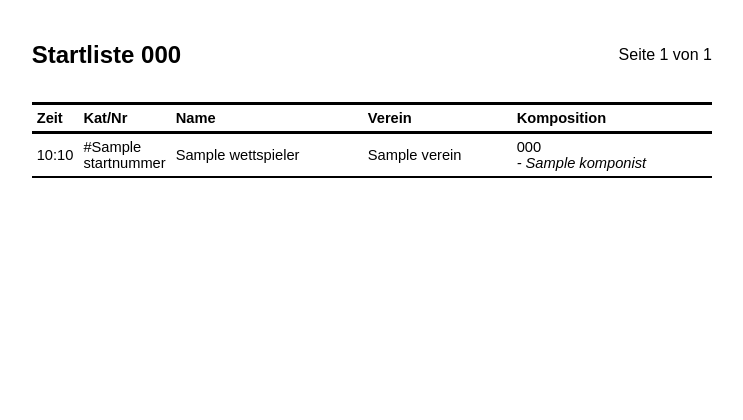
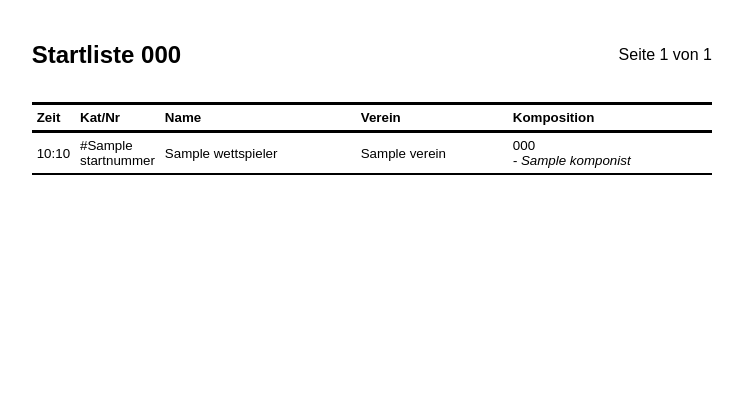
Before and after one commit to rafaelurben/tamtour-livestreaming, a Django app: template startlistmanager/tamtour_startlistmanager/templates/tamtour_startlistmanager/print.html in a window 1280 px wide. Shown: the top 420 px of the page, without its empty margins (33-776 px from the left). Run offline with Django 3.2, Linux system fonts and the light colour scheme; the template is opened without the code that fills it: most values are stand-ins (such as "Sample title", 1, 10 or a date in 2020).

Commit message:
Startlistmanager: Updated default font size and added URL parameter to change font size

```diff
--- a/startlistmanager/tamtour_startlistmanager/templates/admin/tamtour_startlistmanager/startliste/change_form.html
+++ b/startlistmanager/tamtour_startlistmanager/templates/admin/tamtour_startlistmanager/startliste/change_form.html
@@ -32,7 +32,7 @@
     {% if change %}
         <li>
             <abbr title="Druckversion der Startliste ansehen">
-                <a href="{% url 'admin:tamtour_startlistmanager_startliste_drucken' object_id %}" onclick="return openURL(this.href, '_blank');" rel="noopener">Drucken</a>
+                <a href="{% url 'admin:tamtour_startlistmanager_startliste_drucken' object_id %}?font_size=10pt" onclick="return openURL(this.href, '_blank');" rel="noopener">Drucken</a>
             </abbr>
         </li>
         {% if perms.tamtour_startlistmanager.add_startliste and not request.GET.showduplicateform %}
--- a/startlistmanager/tamtour_startlistmanager/templates/tamtour_startlistmanager/print.html
+++ b/startlistmanager/tamtour_startlistmanager/templates/tamtour_startlistmanager/print.html
@@ -45,7 +45,7 @@
       table {
         border-collapse: collapse;
         width: 100%;
-        font-size: 11pt;
+        font-size: {{ request.GET.font_size|default:"10pt" }};
       }
 
       tbody th,
```
